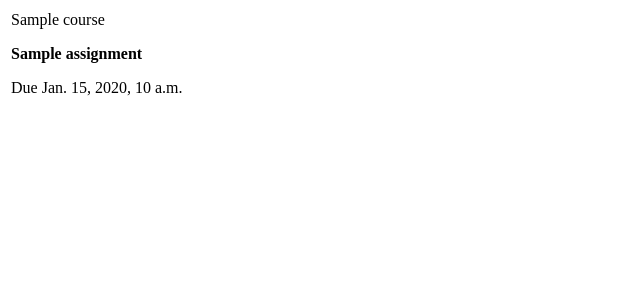
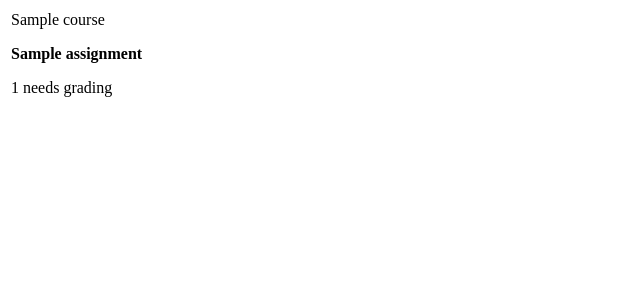
Before and after one commit to dc74089/schooldash, a Django app: template app/templates/app/part_todo.html in a window 1280 px wide. Shown: the top 300 px of the page, without its empty margins (0-640 px from the left). Run offline with Django 4.2, Linux system fonts and the light colour scheme; the template is opened without the code that fills it: most values are stand-ins (such as "Sample title", 1, 10 or a date in 2020).

Commit message:
Show needs grading count for teachers

```diff
--- a/app/templates/app/part_todo.html
+++ b/app/templates/app/part_todo.html
@@ -6,7 +6,13 @@
           <p style="margin-bottom: 2px;">{{ item.course }}</p>
           <p style="margin-bottom: 2px; font-weight: bolder">{{ item.assignment.name }}</p>
 
-          {% if item.assignment.due_at %}
+          {% if item.needs_grading_count %}
+            <p style="margin-bottom: 0">
+              {{ item.needs_grading_count }}
+              need{% if item.needs_grading_count == 1 %}s{% endif %}
+              grading
+            </p>
+          {% elif item.assignment.due_at %}
             <p style="margin-bottom: 0">Due {{ item.assignment.due_at }}</p>
           {% endif %}
         </td>
```
